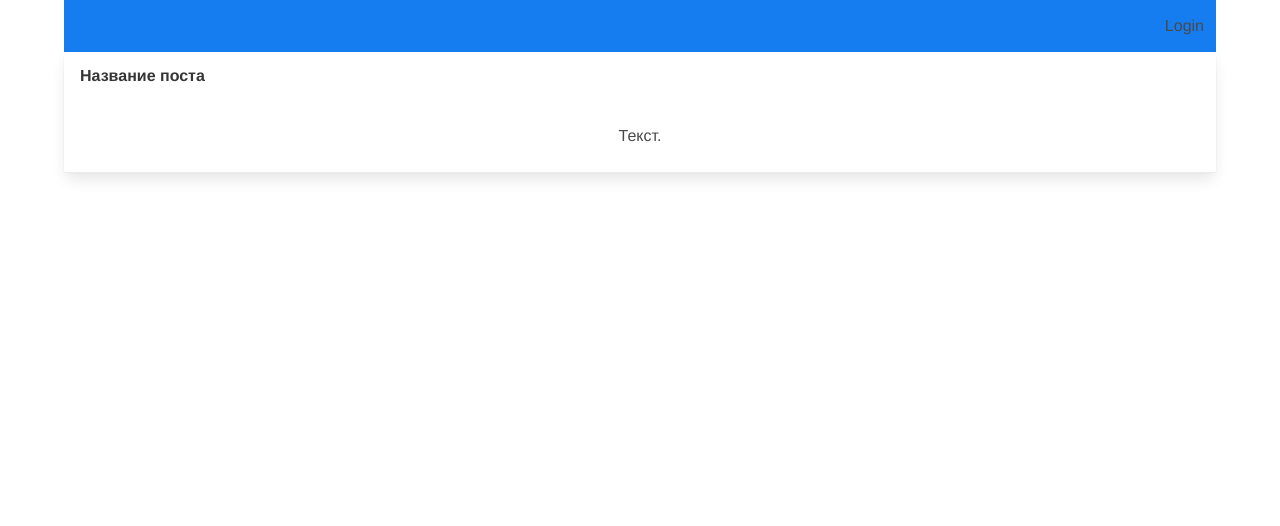
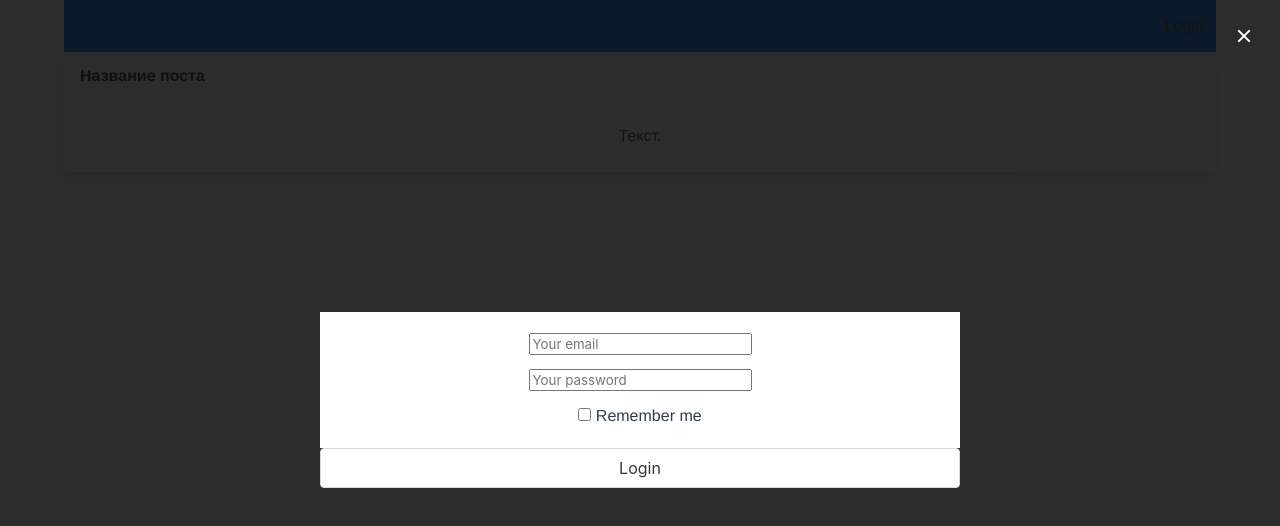
Before and after one commit to romanxlee/auth-form, a Vue app: page / in a window 1280 px wide. Both pictures are taken after a click on the link "Login". Shown: the top 526 px of the page. Built offline with nearby package versions, Linux system fonts and the light colour scheme; data requests are answered from the project's data file.

Commit message:
add open/close modal

```diff
--- a/src/App.vue
+++ b/src/App.vue
@@ -1,8 +1,13 @@
 <template>
   <div id="app" class="container">
-    <VNavbar />
+    <VNavbar
+      @modal-open="modalOpen = true"
+    />
     <PostsList />
-    <VModal />
+    <VModal
+      :class="{ 'is-active' : modalOpen}"
+      @modal-close="modalOpen = false"
+    />
   </div>
 </template>
 
@@ -13,6 +18,11 @@ import VModal from '@/components/VModal'
 
 export default {
   name: 'App',
+  data() {
+    return {
+      modalOpen: false
+    }
+  },
   components: {
     VNavbar,
     PostsList,
--- a/src/components/VModal.vue
+++ b/src/components/VModal.vue
@@ -20,13 +20,18 @@
         </div>
 
         <label class="checkbox">
-  <input type="checkbox">
-  Remember me
-</label>
+          <input type="checkbox">
+          Remember me
+        </label>
       </section>
+      <button class="button"
+        label="Login"
+        type="is-primary">
+        Login
+      </button>
       </div>
     </div>
-    <button class="modal-close is-large" aria-label="close"></button>
+    <button @click="$emit('modal-close')" class="modal-close is-large" aria-label="close"></button>
   </div>
 </template>
 
--- a/src/components/VNavbar.vue
+++ b/src/components/VNavbar.vue
@@ -1,6 +1,8 @@
 <template>
   <nav class="navbar is-info">
-    <a class="navbar-item navbar-end is-light">
+    <a class="navbar-item navbar-end is-light"
+      @click="$emit('modal-open')"
+    >
       Login
     </a>
   </nav>
```
